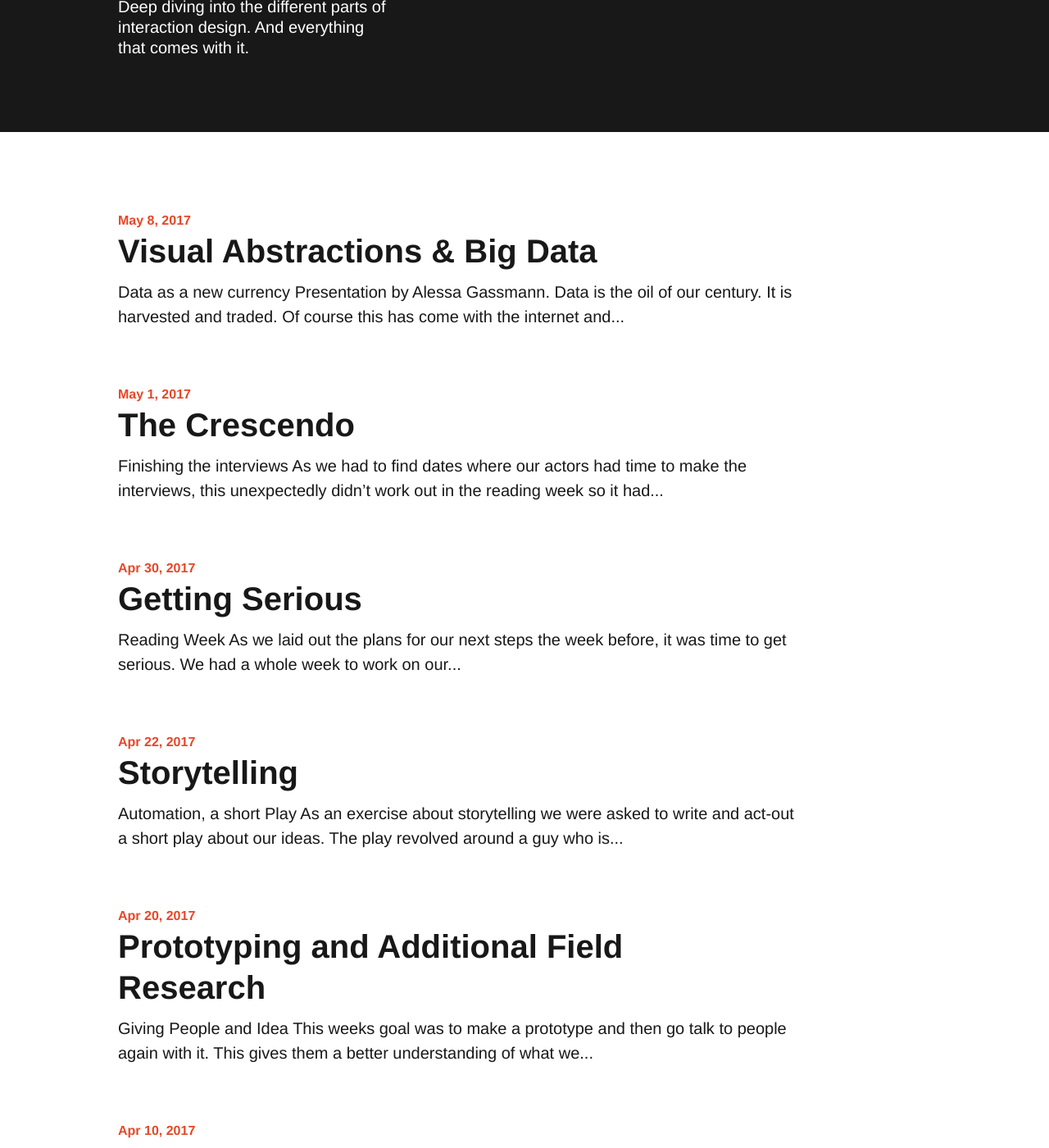
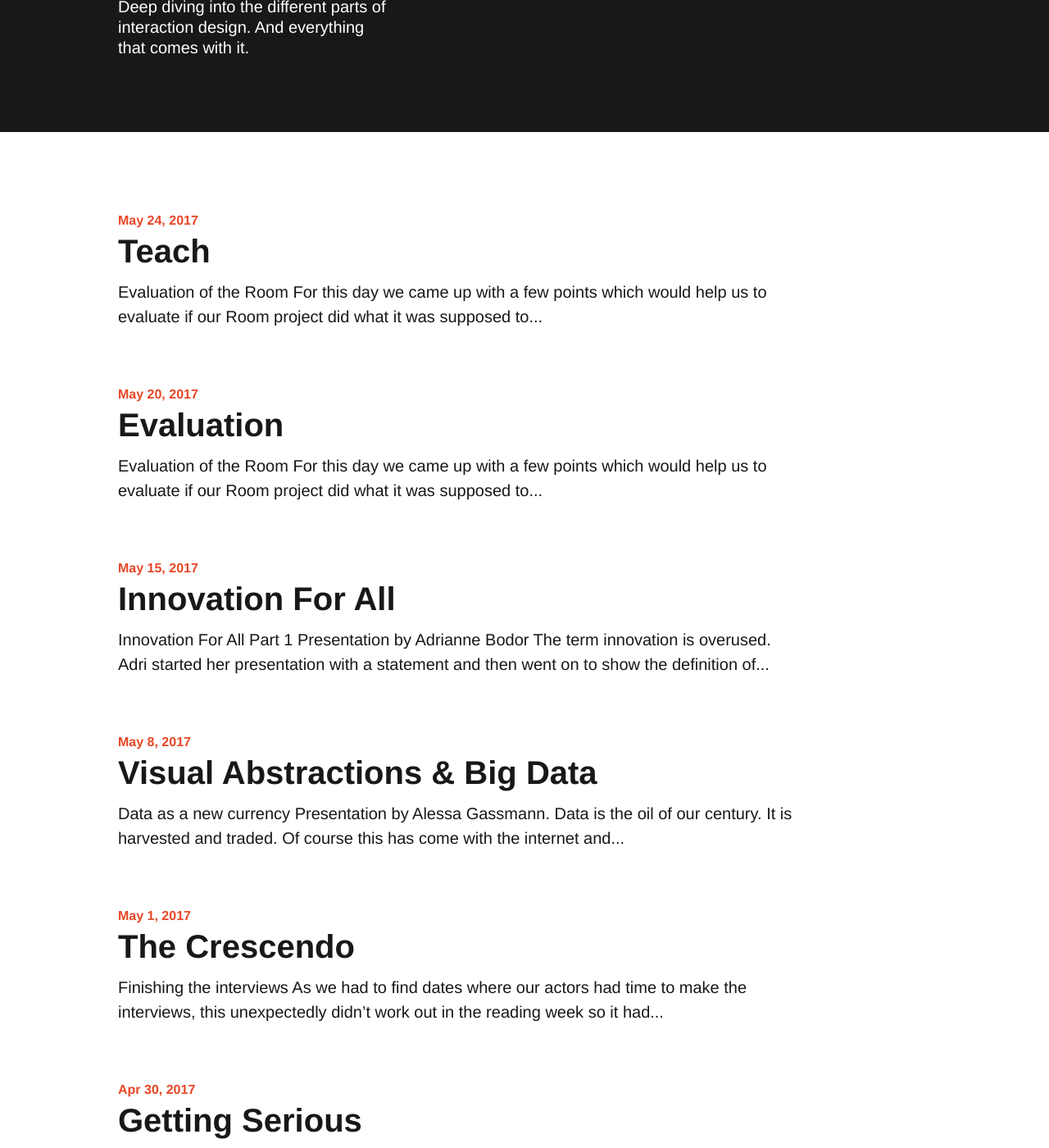
Before and after one commit to TobiasDupuch/interactiondesign, a Jekyll site: the page built from index.md, in a window 1280 px wide and 1400 px high, scrolled down 602 px. Shown: the whole window at 82% size. Built offline with Jekyll 4.4.1, drawn with Linux system fonts in a browser that asks for light colours; some of the changed text lies outside the part shown.

Commit message:
last posts

```diff
--- a/_posts/2017-04-20-Prototyping and Additional Field Research.markdown
+++ b/_posts/2017-04-20-Prototyping and Additional Field Research.markdown
@@ -1,8 +1,8 @@
 ---
 layout: post
 title:  "Prototyping and Additional Field Research"
-date:   2017-04-20 21:22:40 +0100
-categories: Design Process
+date:   2017-04-05 21:22:40 +0100
+categories: Design Method
 ---
 ## Giving People and Idea ##
 This weeks goal was to make a prototype and then go talk to people again with it. This gives them a better understanding of what we ask and puts them in a different position then just asking them fully rhetorical questions.
--- /dev/null
+++ b/_posts/2017-05-15-Innovation For All.markdown
@@ -0,0 +1,15 @@
+---
+layout: post
+title:  "Innovation For All"
+date:   2017-05-15 21:22:40 +0100
+categories: Design Methodology
+---
+## Innovation For All Part 1 ##
+Presentation by Adrianne Bodor
+The term innovation is overused. Adri started her presentation with a statement and then went on to show the definition of the word innovation. She said not to use the term lightly but to be bold and try to innovate.
+To show an aspect of collaborative innovation she asked us to participate in an exercise.
+Everyone would write down 5 bugs for the student attellier then give them to someone else to find a solution for one of them.
+
+## Innovation For All Part 2 ##
+Presentation by Tobias Dupuch.
+I wanted to talk about the open source / open innovation movement. Based on the RepRap project i showed some aspects of open innovation and talked about android's open source problem. You can read it all [here](https://github.com/TobiasDupuch/interactiondesign/blob/gh-pages/assets/handout.pdf) in the handout:
--- /dev/null
+++ b/_posts/2017-05-20-Evaluation.markdown
@@ -0,0 +1,21 @@
+---
+layout: post
+title:  "Evaluation"
+date:   2017-05-20 21:22:40 +0100
+categories: Design Methodology
+---
+## Evaluation of the Room ##
+For this day we came up with a few points which would help us to evaluate if our Room project did what it was supposed to do. These where:
+- Did we provoke people to think about automation in their lives?
+- Was our installation focused enough?
+- Did the people feel immersed in the experience of the room?
+- Was our installation bias?
+- Did we cover a significant enough part of automation?
+- What did we personally take anything away from our installation?
+
+The others then evaluated our evaluation, which was a pretty interesting experiment, because it gives new perspectives. And then we re-evaluated the evaluation which sometimes gave even more insight.
+
+
+## Evaluation in interaction design ##
+Presentation by Joëlle Bitton.
+Evaluation is hard. It is always tricky to stay objective. There are different approached to evaluation from different fields and particularly in design you have to figure out which one gives you what you want to achieve.
--- /dev/null
+++ b/_posts/2017-05-24-Teach.markdown
@@ -0,0 +1,21 @@
+---
+layout: post
+title:  "Teach"
+date:   2017-05-24 21:22:40 +0100
+categories: Design Methodology
+---
+## Evaluation of the Room ##
+For this day we came up with a few points which would help us to evaluate if our Room project did what it was supposed to do. These where:
+- Did we provoke people to think about automation in their lives?
+- Was our installation focused enough?
+- Did the people feel immersed in the experience of the room?
+- Was our installation bias?
+- Did we cover a significant enough part of automation?
+- What did we personally take anything away from our installation?
+
+The others then evaluated our evaluation, which was a pretty interesting experiment, because it gives new perspectives. And then we re-evaluated the evaluation which sometimes gave even more insight.
+
+
+## Evaluation in interaction design ##
+Presentation by Joëlle Bitton.
+Evaluation is hard. It is always tricky to stay objective. There are different approached to evaluation from different fields and particularly in design you have to figure out which one gives you what you want to achieve.
```
